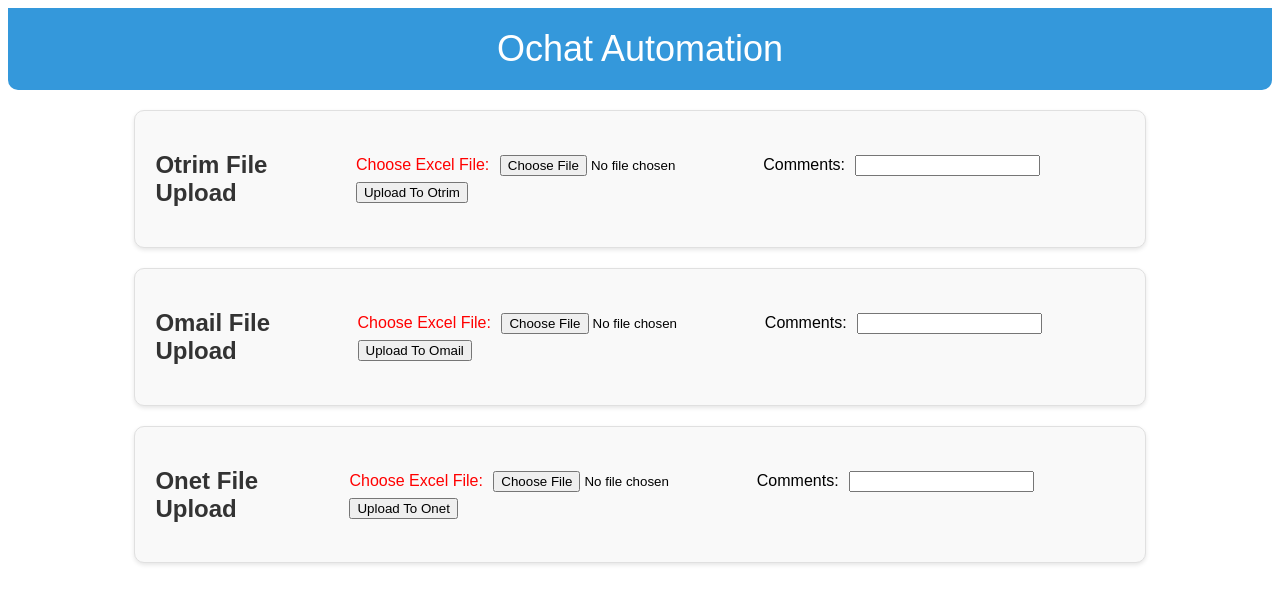
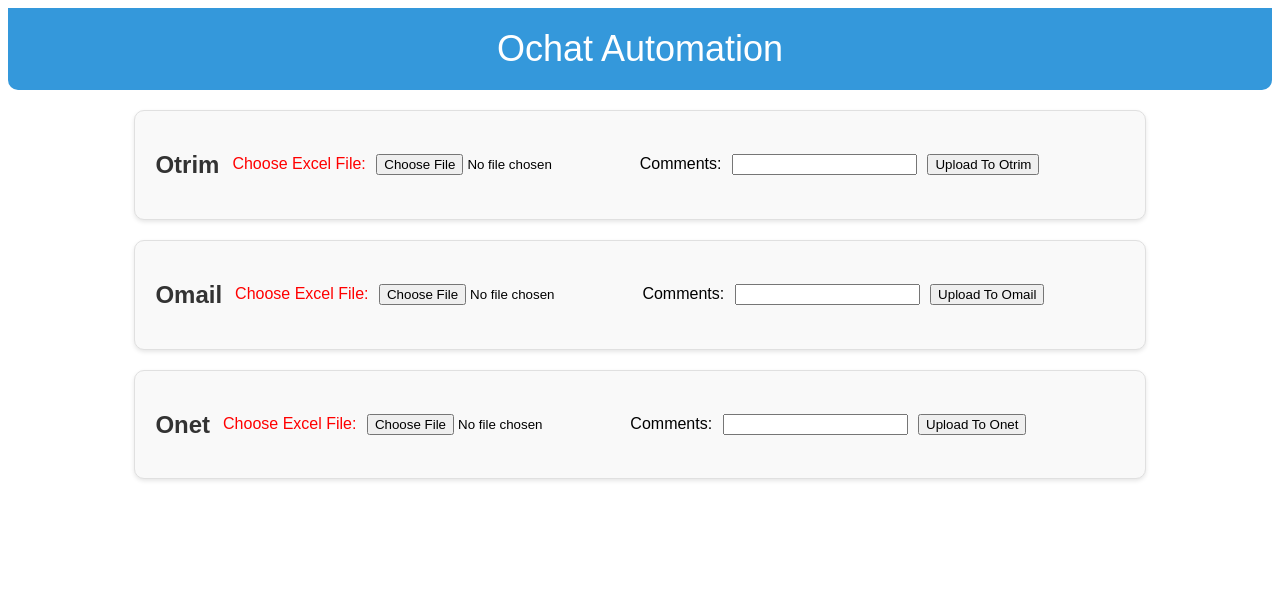
Before and after one commit to anilkumar2212/automation, a Flask app: page / in a window 1280 px wide. Shown: the top 604 px of the page. Run offline with Flask 3, Linux system fonts and the light colour scheme.

Commit message:
html miner changes

```diff
--- a/templates/index.html
+++ b/templates/index.html
@@ -68,7 +68,7 @@
     <div style="margin-top: 20px;"></div>
 
     <div class="upload-form" id="otrim-upload-form">
-        <h2>Otrim File Upload</h2>
+        <h2>Otrim</h2>
         <form id="otrim-form" action="/upload_otrim" method="post" enctype="multipart/form-data">
             <label for="otrim-file" class="file-chosen">Choose Excel File:</label>
             <input type="file" name="file" id="otrim-file" accept=".xls, .xlsx" required>
@@ -80,7 +80,7 @@
     </div>
 
     <div class="upload-form" id="omail-upload-form">
-        <h2>Omail File Upload</h2>
+        <h2>Omail</h2>
         <form id="omail-form" action="/upload_omail" method="post" enctype="multipart/form-data">
             <label for="omail-file" class="file-chosen">Choose Excel File:</label>
             <input type="file" name="file" id="omail-file" accept=".xls, .xlsx" required>
@@ -92,7 +92,7 @@
     </div>
 
     <div class="upload-form" id="onet-upload-form">
-        <h2>Onet File Upload</h2>
+        <h2>Onet</h2>
         <form id="onet-form" action="/upload_onet" method="post" enctype="multipart/form-data">
             <label for="onet-file" class="file-chosen">Choose Excel File:</label>
             <input type="file" name="file" id="onet-file" accept=".xls, .xlsx" required>
```
